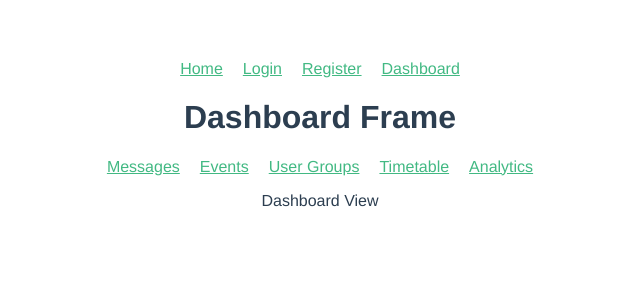
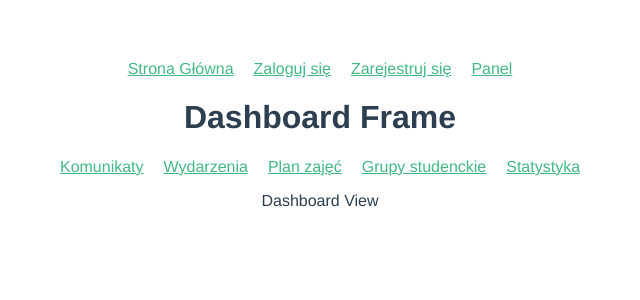
Before and after one commit to mkochanowski/hackathon-uek-platforma-frontend, a Vue app: page /#/dashboard in a window 1280 px wide. Shown: the top 300 px of the page, without its empty margins (320-960 px from the left). Built offline with nearby package versions, Linux system fonts and the light colour scheme.

Commit message:
Replace language content

```diff
--- a/src/App.vue
+++ b/src/App.vue
@@ -1,10 +1,10 @@
 <template>
 	<div id="app">
 		<ul>
-			<li><router-link :to="{ name: 'home' }">Home</router-link></li>
-			<li><router-link :to="{ name: 'login' }">Login</router-link></li>
-			<li><router-link :to="{ name: 'register' }">Register</router-link></li>
-			<li><router-link :to="{ name: 'dashboard' }">Dashboard</router-link></li>
+			<li><router-link :to="{ name: 'home' }">Strona Główna</router-link></li>
+			<li><router-link :to="{ name: 'login' }">Zaloguj się</router-link></li>
+			<li><router-link :to="{ name: 'register' }">Zarejestruj się</router-link></li>
+			<li><router-link :to="{ name: 'dashboard' }">Panel</router-link></li>
 		</ul>
 		<div>
 			<router-view></router-view>
--- a/src/components/Dashboard/DashboardFrame.vue
+++ b/src/components/Dashboard/DashboardFrame.vue
@@ -2,11 +2,11 @@
 	<div>
 		<h1>Dashboard Frame</h1>
 		<ul>
-			<li><router-link :to="{ name: 'messages' }">Messages</router-link></li>
-			<li><router-link :to="{ name: 'events' }">Events</router-link></li>
-			<li><router-link :to="{ name: 'groups' }">User Groups</router-link></li>
-			<li><router-link :to="{ name: 'timetable' }">Timetable</router-link></li>
-			<li><router-link :to="{ name: 'analytics' }">Analytics</router-link></li>
+			<li><router-link :to="{ name: 'messages' }">Komunikaty</router-link></li>
+			<li><router-link :to="{ name: 'events' }">Wydarzenia</router-link></li>
+			<li><router-link :to="{ name: 'schedule' }">Plan zajęć</router-link></li>
+			<li><router-link :to="{ name: 'groups' }">Grupy studenckie</router-link></li>
+			<li><router-link :to="{ name: 'analytics' }">Statystyka</router-link></li>
 		</ul>
 		<router-view></router-view>
 	</div>
--- a/src/components/Landing/LandingView.vue
+++ b/src/components/Landing/LandingView.vue
@@ -1,6 +1,6 @@
 <template>
 	<div>
-		Home View
+		Spersonalizowane powiadomienia UEK
 	</div>
 </template>
 
--- a/src/router/index.js
+++ b/src/router/index.js
@@ -18,7 +18,7 @@ import DashboardMessagesView from '@/components/Dashboard/DashboardMessagesView'
 import DashboardAnalyticsView from '@/components/Dashboard/DashboardAnalyticsView'
 import DashboardEventsView from '@/components/Dashboard/DashboardEventsView'
 import DashboardGroupsView from '@/components/Dashboard/DashboardGroupsView'
-import DashboardTimetableView from '@/components/Dashboard/DashboardTimetableView'
+import DashboardScheduleView from '@/components/Dashboard/DashboardScheduleView'
 
 import DashboardUserFrame from '@/components/Dashboard/User/DashboardUserFrame'
 import DashboardUserView from '@/components/Dashboard/User/DashboardUserView'
@@ -70,9 +70,9 @@ export default new Router({
 					component: DashboardView
 				},
 				{
-					path: 'timetable',
-					name: 'timetable',
-					component: DashboardTimetableView
+					path: 'schedule',
+					name: 'schedule',
+					component: DashboardScheduleView
 				},
 				{
 					path: 'events',
```
Also changed, not shown: src/components/Dashboard/DashboardScheduleView.vue (renamed from src/components/Dashboard/DashboardTimetableView.vue).
